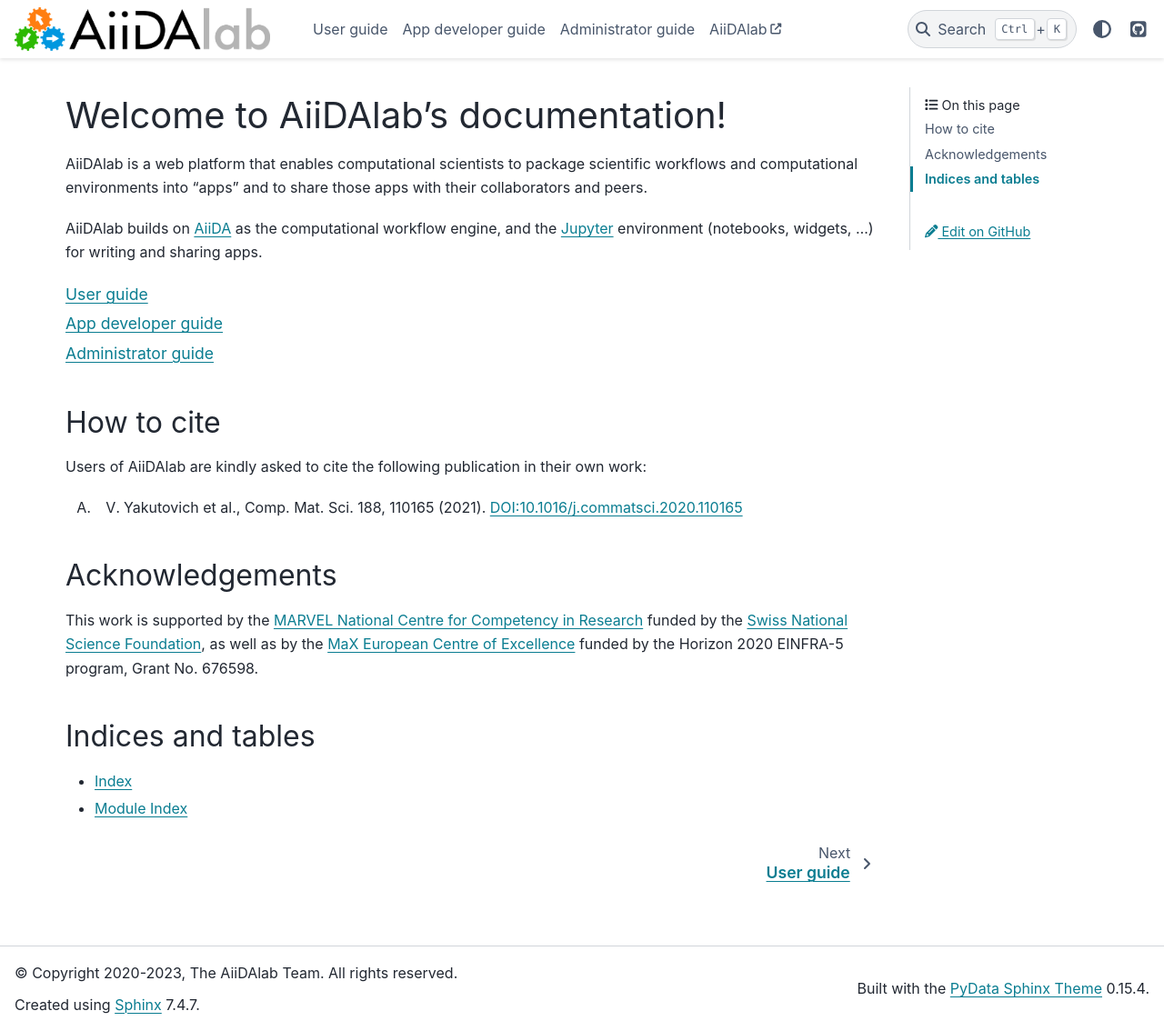
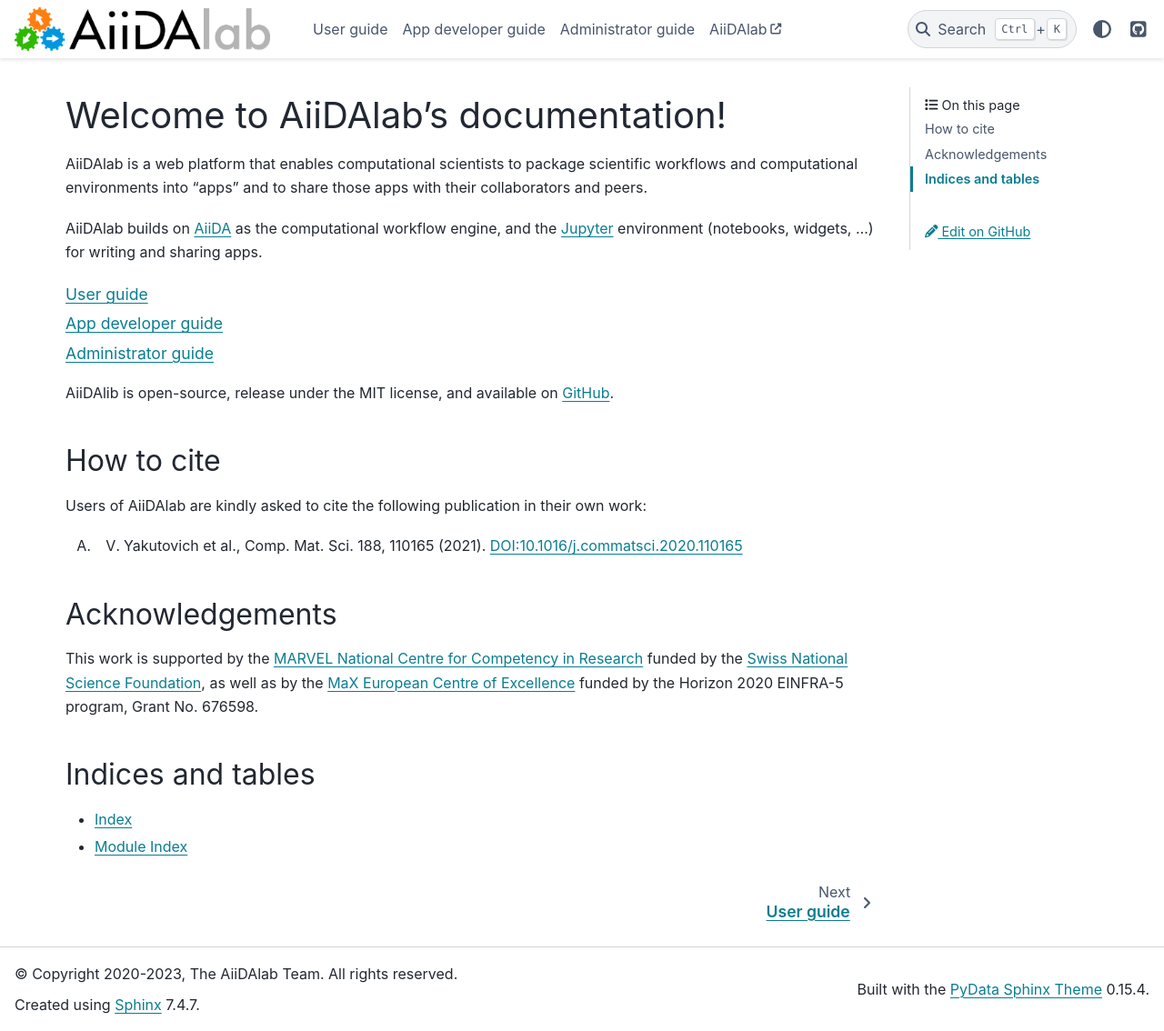
Before and after one commit to aiidalab/aiidalab, a Sphinx documentation site: the page built from docs/source/index.rst, in a window 1280 px wide and 1134 px high. Shown: the whole window at 91% size. Built offline with Sphinx 7.4.7 and the PyData theme 0.15.4, drawn with Linux system fonts in a browser that asks for light colours; pages that are not in the unit, such as notebooks, are missing from menus.

Commit message:
link to org index

```diff
--- a/docs/source/index.rst
+++ b/docs/source/index.rst
@@ -13,6 +13,8 @@ AiiDAlab builds on `AiiDA <https://www.aiida.net/>`_ as the computational workfl
    app_development/index.rst
    admin/index.rst
    API documentation <apidoc/aiidalab>
+
+AiiDAlib is open-source, release under the MIT license, and available on `GitHub <https://github.com/aiidalab>`_.
 
 
 ***********
```
